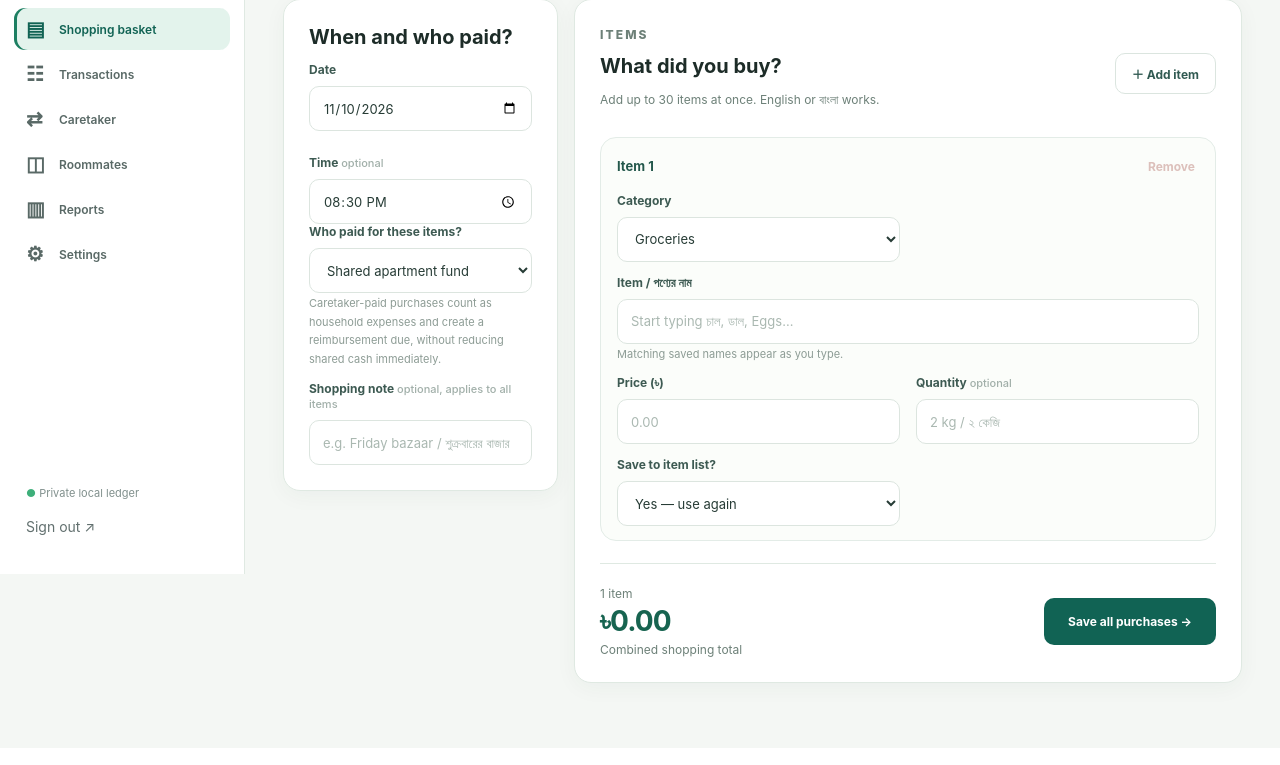
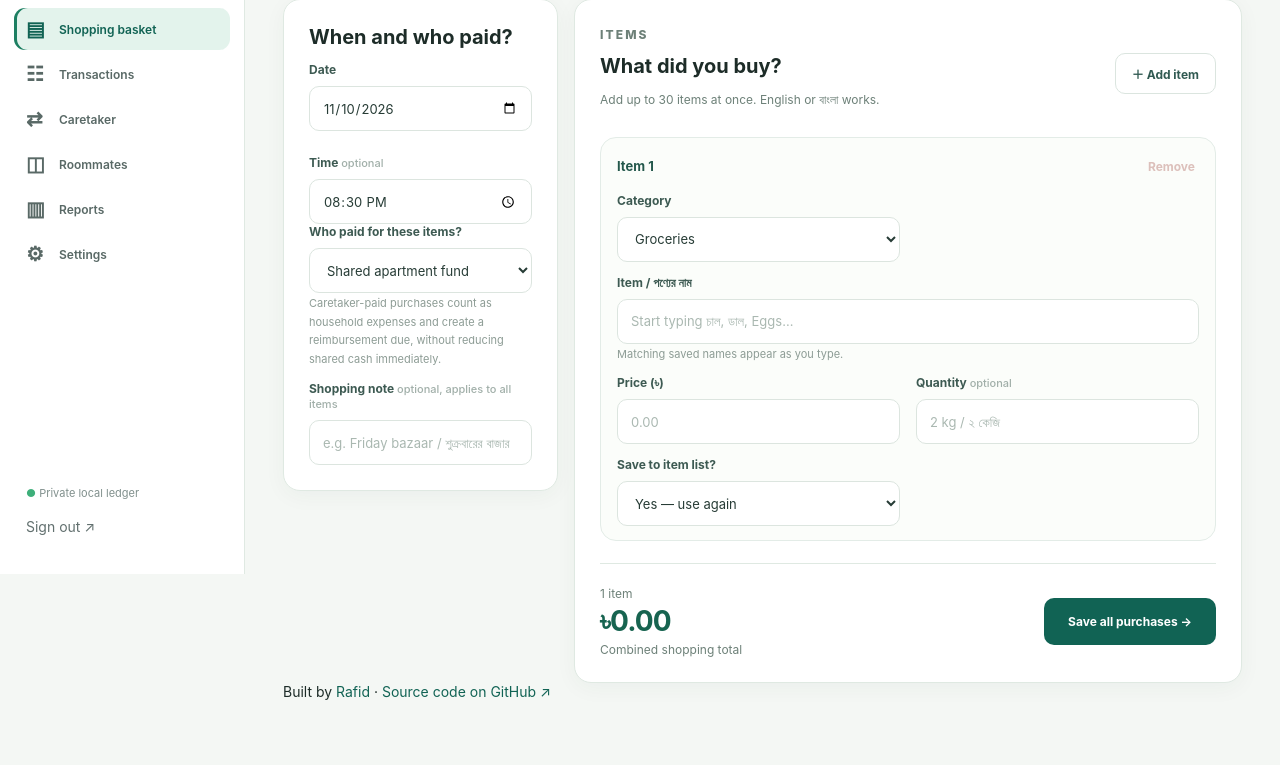
Before and after one commit to Rafidabd/apartment-ledger, a Flask app: page /basket in a window 1280 px wide. Shown: the part 226-991 px from the top of the page. Before the commit the page ends 924 px from the top, so only its background shows below. Run offline with Flask 3, Linux system fonts and the light colour scheme; the visitor is signed in with stand-in values (Sample User, id 1); data comes from the database, SQL or seed files in the repository; data that the repository does not hold is empty.

Commit message:
Credit Rafid and link the open GitHub source in a subtle footer

```diff
--- a/templates/base.html
+++ b/templates/base.html
@@ -46,6 +46,11 @@
           {% for category, message in messages %}<div role="alert" class="flash {{ category }}">{{ message }}</div>{% endfor %}
         {% endwith %}
         {% block content %}{% endblock %}
+        <footer class="app-credit" aria-label="Project credits">
+          <span>Built by <a href="https://github.com/Rafidabd" target="_blank" rel="noopener noreferrer">Rafid</a></span>
+          <span class="app-credit-divider" aria-hidden="true">·</span>
+          <a href="https://github.com/Rafidabd/apartment-ledger" target="_blank" rel="noopener noreferrer">Source code on GitHub ↗</a>
+        </footer>
       </main>
     </div>
   </div>
```
